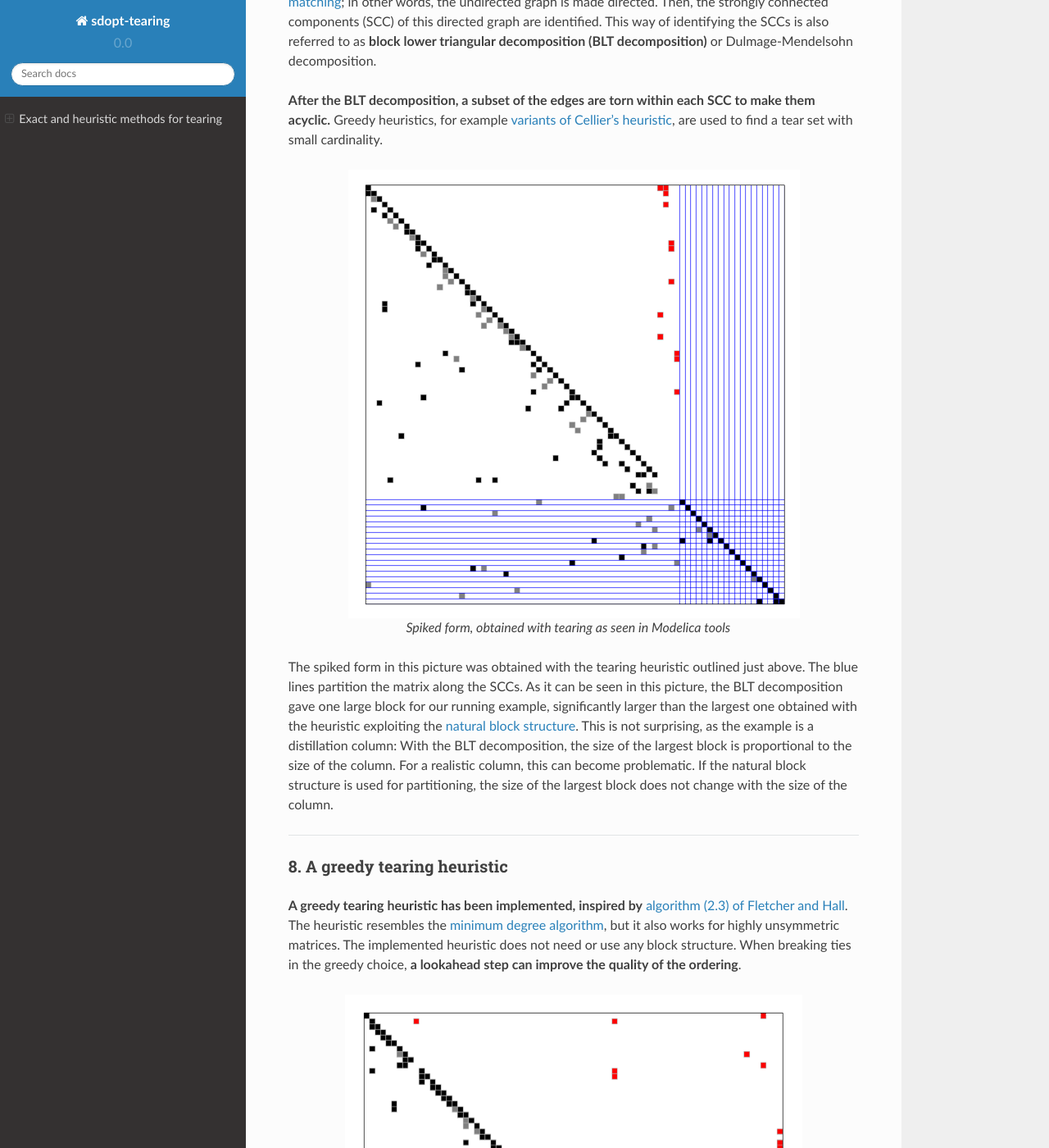
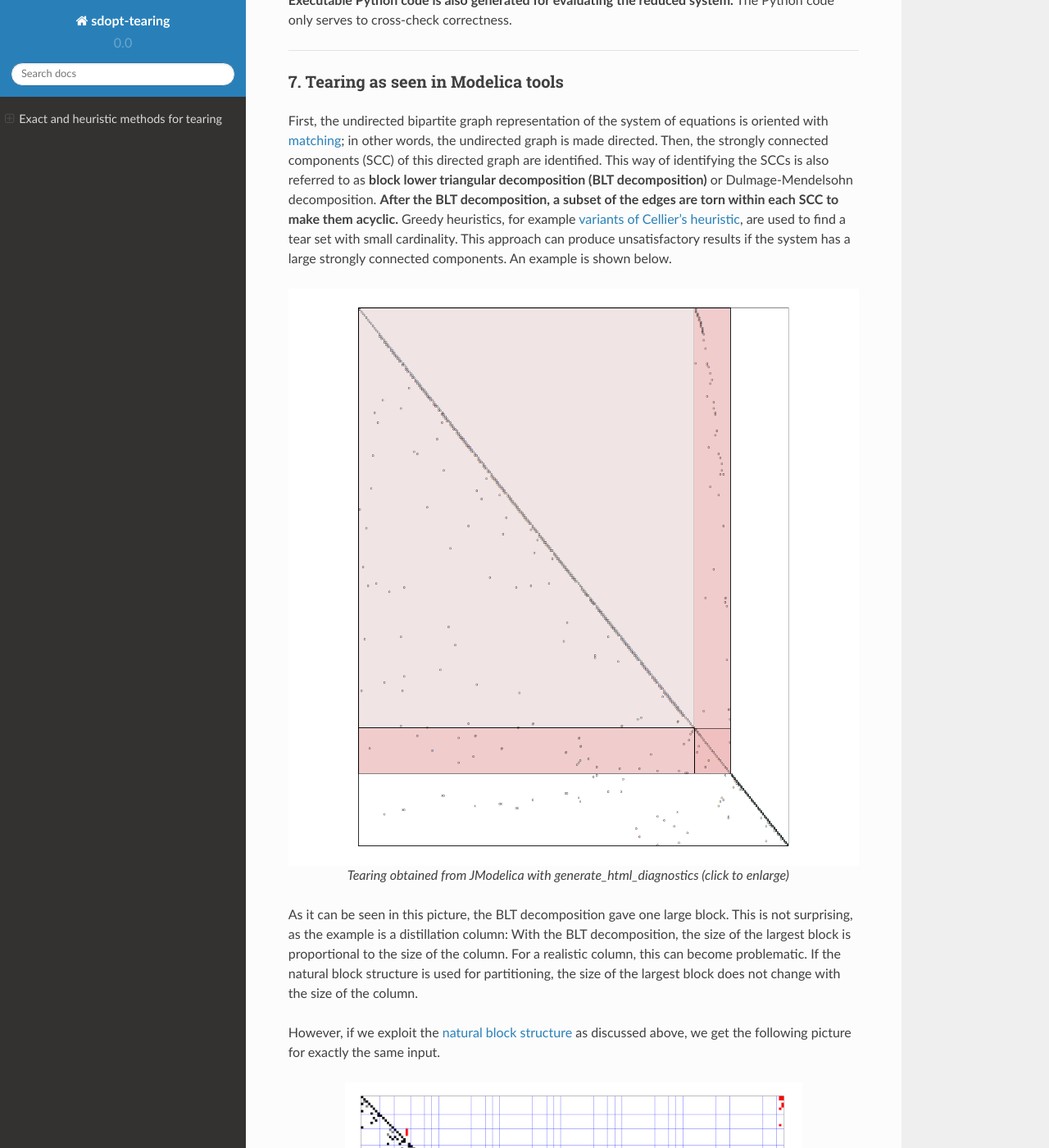
Before and after one commit to baharev/sdopt-tearing, a Sphinx documentation site: the page built from docs/index.rst, in a window 1280 px wide and 1400 px high, scrolled down 6725 px. Shown: the whole window at 82% size. Built offline with Sphinx 7.4.7 and the Read the Docs theme 2.0.0, drawn with Linux system fonts in a browser that asks for light colours; some of the changed text lies outside the part shown.

Commit message:
Updating the documentation appropriately

```diff
--- a/docs/index.rst
+++ b/docs/index.rst
@@ -8,10 +8,8 @@
 Exact and heuristic methods for tearing
 =======================================
 
-A demo application :file:`demo.py` is presented on this web-page,
-showing the capabilities of novel tearing algorithms. Most of the
-implemented algorithms are described in the following academic papers
-(submitted, only drafts are available on these links):
+Many of the implemented algorithms are described in the following academic
+papers (submitted, only drafts are available on these links):
 
   - `An exact method for the minimum feedback arc set problem <http://reliablecomputing.eu/baharev_minimum_feedback_arc_set.pdf>`_
   - `Tearing systems of nonlinear equations I. A survey <http://reliablecomputing.eu/baharev_tearing_survey.pdf>`_
@@ -20,8 +18,17 @@
 See also `Reproducing the results of the academic papers <https://github.com/baharev/sdopt-tearing#reproducing-the-results-of-minimum-feedback-arc-set-paper>`_.
 
 The source code of the prototype implementation is
-`available on GitHub <https://github.com/baharev/sdopt-tearing#exact-and-heuristic-methods-for-tearing>`_ under the
-3-clause BSD license.
+`available on GitHub <https://github.com/baharev/sdopt-tearing#exact-and-heuristic-methods-for-tearing>`_
+under the 3-clause BSD license. The code is a work in progress. Some of the code
+will be contributed back to
+`NetworkX <http://networkx.github.io/documentation/latest/overview.html>`_
+wherever it is appropriate. The remaining part of the code will be released as a
+Python package on PyPI.
+In the meantime, the :file:`rpc_api.py` (rpc stands for remote procedure call)
+is a good place to start looking. That API takes a sparse matrix in coordinate
+format and returns the row and column permutation vectors.  As for the rest of
+this web-page, a demo application :file:`demo.py` is presented here, showing the
+capabilities of novel tearing algorithms.
 
 --------------------------------------------------------------------------------
 
@@ -48,6 +55,7 @@
    A sparse matrix ordered to the so-called spiked form
 
 --------------------------------------------------------------------------------
+
 
 Steps of the demo application
 =============================
@@ -178,6 +186,10 @@
 
    Hierarchical tearing with the natural block structure
 
+Further details are discussed in
+`Tearing systems of nonlinear equations I. A survey <http://reliablecomputing.eu/baharev_tearing_survey.pdf>`_
+under *7.3. Hierarchical tearing*.
+
 --------------------------------------------------------------------------------
 
 6. AMPL and Python code generation after tearing
@@ -230,31 +242,41 @@
 the undirected graph is made directed. Then, the strongly connected components
 (SCC) of this directed graph are identified. This way of identifying the SCCs is
 also referred to as **block lower triangular decomposition (BLT decomposition)**
-or Dulmage-Mendelsohn decomposition.
+or Dulmage-Mendelsohn decomposition. **After the BLT decomposition, a subset of
+the edges are torn within each SCC to make them acyclic.** Greedy heuristics,
+for example `variants of Cellier's heuristic <http://dx.doi.org/10.1145/2666202.2666204>`_,
+are used to find a tear set with small cardinality. This approach can produce
+unsatisfactory results if the system has a large strongly connected components.
+An example is shown below.
 
-**After the BLT decomposition, a subset of the edges are torn within each SCC to
-make them acyclic.** Greedy heuristics, for example `variants of Cellier's
-heuristic <http://dx.doi.org/10.1145/2666202.2666204>`_, are used to find a tear
-set with small cardinality.
+.. figure:: ./pics/jmodelica.png
+   :alt: Tearing as seen in Modelica tools
+   :align: center
+   :scale: 67%
 
-.. figure:: ./pics/ClassicTearing.png
-   :alt: Spiked form, obtained with tearing as seen in Modelica tools
-   :align: center
-   :scale: 50%
+   Tearing obtained from JModelica with `generate_html_diagnostics` (click to enlarge)
 
-   Spiked form, obtained with tearing as seen in Modelica tools
-
-
-The spiked form in this picture was obtained with the tearing heuristic outlined
-just above. The blue lines partition the matrix along the SCCs. As it can be
-seen in this picture, the BLT decomposition gave one large block for our running
-example, significantly larger than the largest one obtained with the heuristic
-exploiting the :ref:`natural block structure <natural-block-structure>`. This is
+As it can be seen in this picture, the BLT decomposition gave one large block. This is
 not surprising, as the example is a distillation column: With the BLT
 decomposition, the size of the largest block is proportional to the size of the
 column. For a realistic column, this can become problematic. If the natural
 block structure is used for partitioning, the size of the largest block does not
 change with the size of the column.
+
+However, if we exploit the :ref:`natural block structure <natural-block-structure>`
+as discussed above, we get the following picture for exactly the same input.
+
+.. figure:: ./pics/hierarchical.png
+   :alt: Hierarchical tearing with the natural block structure.
+   :align: center
+   :scale: 42%
+
+   Hierarchical tearing with the natural block structure (click to enlarge)
+
+The first spike belongs to the condenser, then the next 5 spikes correspond to
+the 5 stages of the distillation column, and the reboiler comes last. **The
+number of variables on the right border (3 spikes in this example) remains
+independent of the size of the column.**
 
 --------------------------------------------------------------------------------
 
```
Also changed, not shown: README.md (+15 -6 lines), docs/pics/hierarchical.png (added), docs/pics/jmodelica.png (added), 3 other files.
